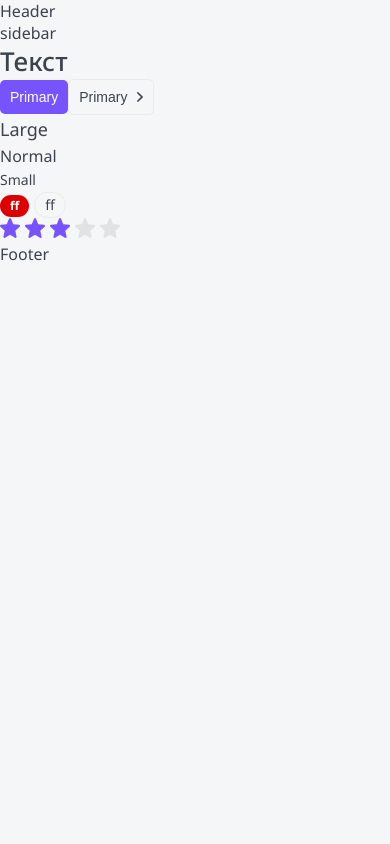
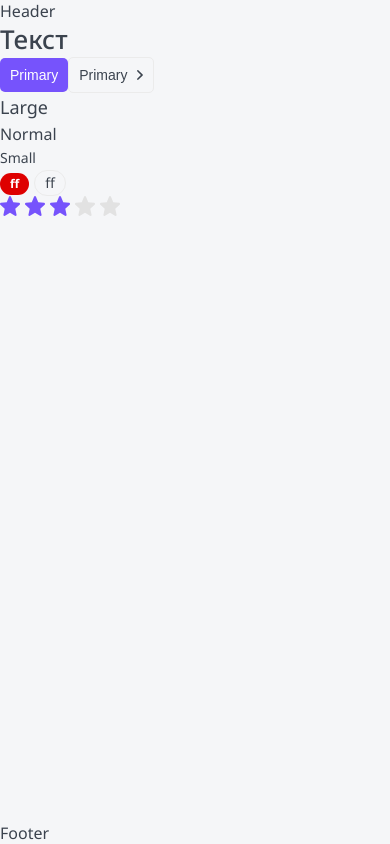
Before and after one commit to ashulha325/Rate-App-Next-JS-, a Next.js app: page / in a window 390 px wide. Built offline with nearby package versions, Linux system fonts and the light colour scheme.

Commit message:
Layout grid styles

```diff
--- a/layout/Layout.module.css
+++ b/layout/Layout.module.css
@@ -0,0 +1,49 @@
+.wrapper {
+    display: grid;
+    grid-template-columns: auto 230px minmax(320px, 1200px) auto;
+    grid-template-rows: auto 1fr auto;
+    min-height: 100vh;
+    grid-template-areas:
+    ". header header ."
+    ". sidebar body ."
+    "footer footer footer footer";
+}
+
+.header {
+    grid-area: header;
+    display: none;
+}
+
+
+.body {
+    grid-area: body;
+}
+
+
+.sidebar {
+    grid-area: sidebar;
+}
+
+
+.footer {
+    grid-area: footer;
+}
+
+@media (max-width: 765px) {
+    .sidebar {
+        display: none;
+    }
+
+    .header {
+        display: block;
+    }
+
+    .wrapper {
+        grid-template-columns: minmax(320px, 1fr);
+        grid-template-areas:
+        "header"
+        "body"
+        "footer";
+    }
+
+}
--- a/layout/Layout.tsx
+++ b/layout/Layout.tsx
@@ -7,14 +7,14 @@
 import { FC } from "react";
 const Layout = ({ children }: LayoutProps): JSX.Element => {
   return (
-    <>
-      <Header />
-      <div>
-        <Sidebar />
+    <div className={styles.wrapper}>
+      <Header className={styles.header} />
+      <div className={styles.body}>
+        <Sidebar className={styles.sidebar} />
         <div>{children}</div>
       </div>
-      <Footer />
-    </>
+      <Footer className={styles.footer} />
+    </div>
   );
 };
 
```
